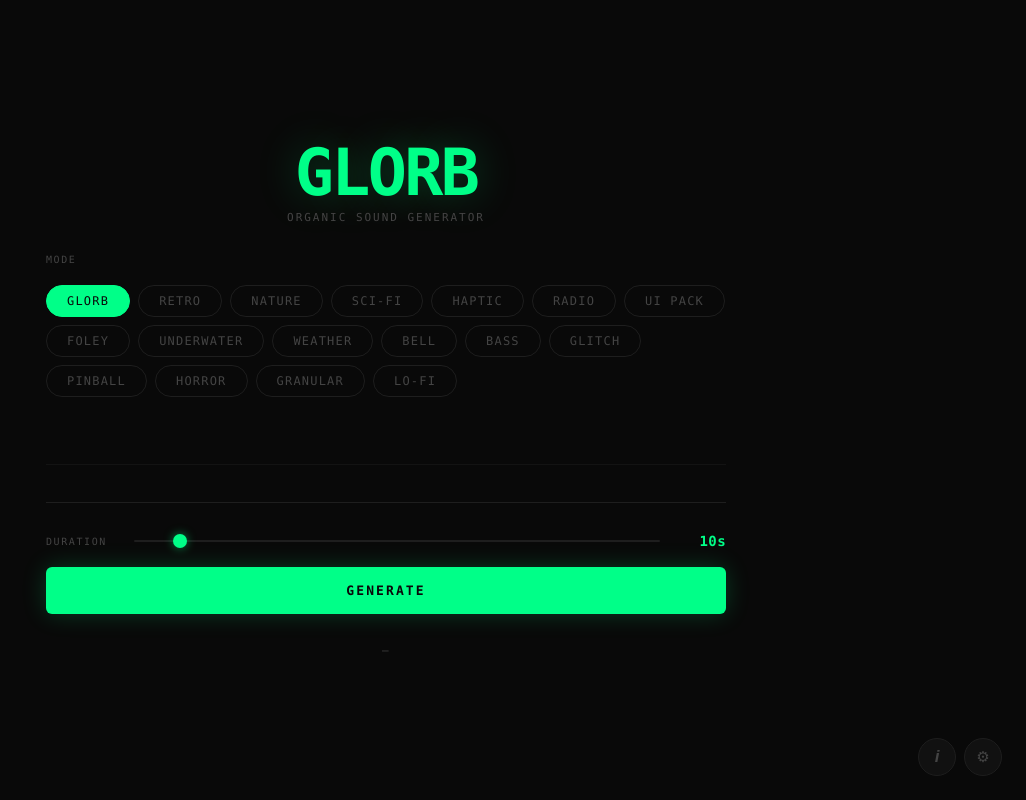
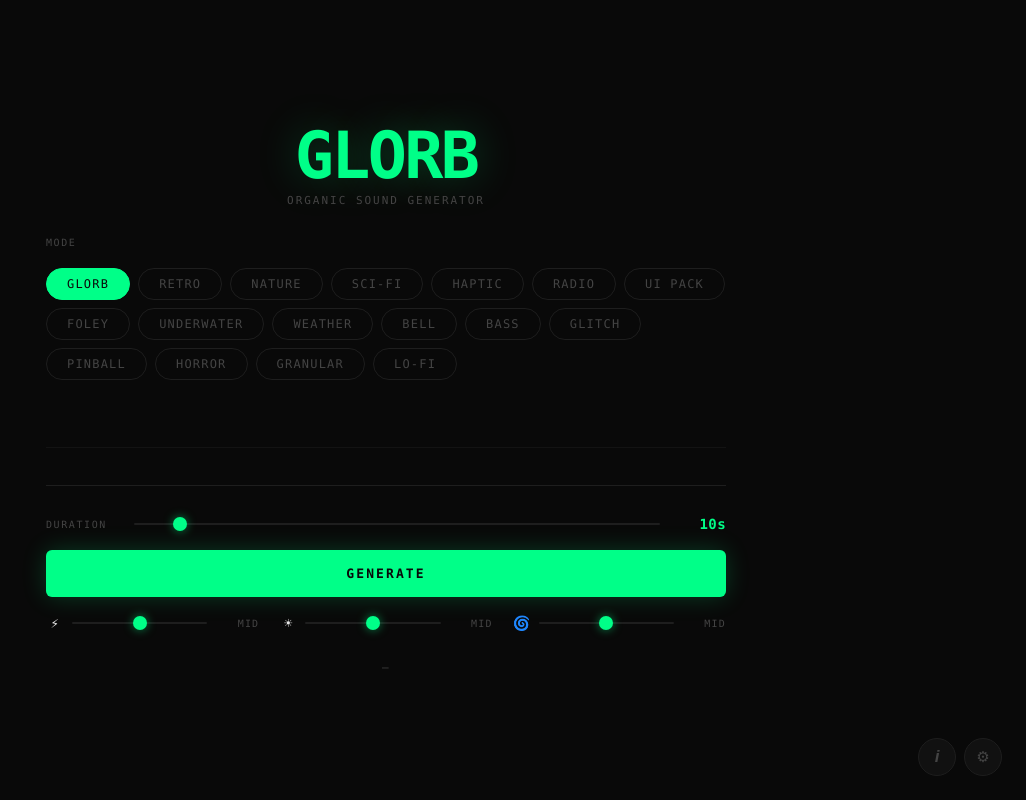
Before and after one commit to bassimatte/glorb, a Flask app: page / in a window 1280 px wide. Shown: the whole page, without its empty margins (254-1280 px from the left). Run offline with Flask 3, Linux system fonts and the light colour scheme.

Commit message:
feat: parameter knobs  Energy, Brightness, Chaos with live preview
Three sliders between Generate row and progress bar:
   Energy  (0=sparse, 100=dense)  controls gap size and blip duration
   Brightness (0=dark, 100=bright)  shifts frequency range up/down
   Chaos (0=ordered, 100=glitchy)  drives wobble depth, saturation, noise

Knobs debounce 600ms then auto-generate a 3s Standard preview.
Hit Generate for full duration at chosen quality.
All three params sent in request body and applied in make_blip() + gap logic.

Co-authored-by: Copilot <223556219+Copilot@users.noreply.github.com>

```diff
--- a/main.py
+++ b/main.py
@@ -30,6 +30,17 @@ QUALITY_PRESETS = {
 }
 
 SAMPLE_RATE = 44100  # may be overridden by --quality preset
+
+# ---------------------------------------------------------------------------
+# Knob parameters (set by server from UI sliders, 0–100 each)
+# ---------------------------------------------------------------------------
+KNOB_ENERGY     = 50   # sparse(0) ↔ dense(100) — gap size & event density
+KNOB_BRIGHTNESS = 50   # dark(0) ↔ bright(100)  — frequency range bias
+KNOB_CHAOS      = 50   # ordered(0) ↔ glitchy(100) — randomness & effect depth
+
+def _knob(val, lo, hi):
+    """Map a 0–100 knob value linearly to [lo, hi]."""
+    return lo + (hi - lo) * (val / 100.0)
 
 
 # ---------------------------------------------------------------------------
@@ -170,31 +181,34 @@ STYLES = ["metallic", "echo", "plain"]
 
 
 def make_blip():
-    """Synthesize a single blip/blop matching the reference characteristics."""
-    # Frequency: 120–1764Hz, weighted toward 600–1000Hz
+    """Synthesize a single blip/blop — shaped by KNOB_ENERGY, KNOB_BRIGHTNESS, KNOB_CHAOS."""
+    # BRIGHTNESS: low → darker frequencies, high → brighter
+    freq_lo = _knob(KNOB_BRIGHTNESS, 80,  400)
+    freq_hi = _knob(KNOB_BRIGHTNESS, 400, 3500)
     freq = random.choices(
-        [random.uniform(120, 400),
-         random.uniform(400, 900),
-         random.uniform(900, 1764)],
+        [random.uniform(freq_lo, freq_lo * 2.5),
+         random.uniform(freq_lo * 2.5, freq_hi * 0.7),
+         random.uniform(freq_hi * 0.7, freq_hi)],
         weights=[1, 3, 2],
     )[0]
 
-    # Duration: 5–95ms (reference mean ~20ms)
-    duration = random.uniform(0.005, 0.095)
-
-    # Pick waveform
+    # ENERGY: low → shorter blips, high → longer blips
+    dur_lo = _knob(KNOB_ENERGY, 0.004, 0.04)
+    dur_hi = _knob(KNOB_ENERGY, 0.02,  0.18)
+    duration = random.uniform(dur_lo, dur_hi)
+
+    # Pick waveform — CHAOS shifts toward more complex waveforms
+    chaos_w = KNOB_CHAOS / 100.0
     waveform_fn = random.choices(
         [sine_wave, fm_metallic, additive_harmonics, chirp],
-        weights=[2, 3, 2, 3],
+        weights=[max(0.3, 2 - chaos_w * 1.5), 3, 2, max(1, 1 + chaos_w * 3)],
     )[0]
 
     signal = waveform_fn(freq, duration)
     signal = apply_envelope(signal)
 
-    # Style: metallic keeps dry signal with harmonics; echo adds tail
     style = random.choices(STYLES, weights=[3, 3, 2])[0]
     if style == "metallic":
-        # Add a subtle ring/metallic layer
         ring_freq = freq * random.choice([1.41, 2.73, 3.14])
         ring = sine_wave(ring_freq, duration)
         ring = apply_envelope(ring)
@@ -204,20 +218,21 @@ def make_blip():
         feedback = random.uniform(0.25, 0.5)
         signal = apply_echo(signal, delay=delay, feedback=feedback)
 
-    # Always add a touch of reverb
     if random.random() < 0.6:
         signal = apply_reverb(signal, decay=random.uniform(0.2, 0.5), num_echoes=random.randint(2, 5))
 
-    # Organic processing chain
-    signal = pitch_wobble(signal, rate_hz=random.uniform(4.0, 10.0), depth=random.uniform(0.001, 0.005))
-    signal = soft_saturate(signal, drive=random.uniform(1.2, 2.5))
-    signal = add_noise(signal, amount=random.uniform(0.002, 0.006))
+    # CHAOS: increases drive, noise, wobble depth
+    wobble_depth  = _knob(KNOB_CHAOS, 0.001, 0.012)
+    drive         = _knob(KNOB_CHAOS, 1.1,   3.5)
+    noise_amount  = _knob(KNOB_CHAOS, 0.001, 0.015)
+    signal = pitch_wobble(signal, rate_hz=random.uniform(4.0, 10.0), depth=wobble_depth)
+    signal = soft_saturate(signal, drive=drive)
+    signal = add_noise(signal, amount=noise_amount)
 
     peak = np.max(np.abs(signal))
     if peak > 0:
         signal = signal / peak * 0.7
 
-    # Stereo widening
     stereo = to_stereo(signal)
     return stereo, style, round(freq)
 
--- a/server.py
+++ b/server.py
@@ -54,6 +54,11 @@ def generate():
     quality  = data.get("quality", "high")
     mode     = data.get("mode", "glorb")
     variant  = data.get("variant", None)   # for nature mode
+
+    # Knob params (0–100, default 50)
+    bb.KNOB_ENERGY     = max(0, min(100, int(data.get("energy",     50))))
+    bb.KNOB_BRIGHTNESS = max(0, min(100, int(data.get("brightness", 50))))
+    bb.KNOB_CHAOS      = max(0, min(100, int(data.get("chaos",      50))))
 
     duration = max(1.0, min(duration, 300.0))
     if quality not in bb.QUALITY_PRESETS:
@@ -177,9 +182,11 @@ def generate():
     # ── Glorb (default) → single WAV ─────────────────────────────
     import random
     parts, total = [], 0.0
+    gap_lo = bb._knob(bb.KNOB_ENERGY, 0.22, 0.003)   # high energy → tiny gaps
+    gap_hi = bb._knob(bb.KNOB_ENERGY, 0.80, 0.06)
     while total < duration:
         signal, _style, _freq = bb.make_blip()
-        gap = random.uniform(0.005, 0.225)
+        gap = random.uniform(gap_lo, gap_hi)
         parts.append(signal)
         parts.append(bb.silence(gap))
         total += len(signal) / bb.SAMPLE_RATE + gap
--- a/templates/index.html
+++ b/templates/index.html
@@ -208,6 +208,43 @@
       font-size: 14px;
       font-weight: 700;
       text-align: right;
+    }
+
+    /* ── Parameter knobs row ─────────────────────────────────────── */
+    .knobs-row {
+      display: flex;
+      align-items: center;
+      gap: 20px;
+      flex-wrap: wrap;
+    }
+    .knob-wrap {
+      display: flex;
+      align-items: center;
+      gap: 8px;
+      flex: 1;
+      min-width: 140px;
+    }
+    .knob-icon {
+      font-size: 14px;
+      width: 18px;
+      text-align: center;
+      flex-shrink: 0;
+    }
+    .knob-slider {
+      flex: 1;
+    }
+    .knob-label {
+      font-size: 10px;
+      color: var(--muted);
+      letter-spacing: .12em;
+      text-transform: uppercase;
+      min-width: 44px;
+      text-align: right;
+      flex-shrink: 0;
+    }
+    /* Preview flash */
+    #btn-generate.previewing {
+      opacity: .6;
     }
 
     /* Quality pills */
@@ -541,6 +578,25 @@
       <button id="btn-download">↓ Save</button>
     </div>
 
+    <!-- Parameter knobs -->
+    <div class="knobs-row" id="knobs-row">
+      <div class="knob-wrap" title="Energy: sparse → dense">
+        <span class="knob-icon">⚡</span>
+        <input type="range" class="knob-slider" id="knob-energy" min="0" max="100" value="50" />
+        <span class="knob-label" id="knob-energy-lbl">Mid</span>
+      </div>
+      <div class="knob-wrap" title="Brightness: dark → bright">
+        <span class="knob-icon">☀</span>
+        <input type="range" class="knob-slider" id="knob-bright" min="0" max="100" value="50" />
+        <span class="knob-label" id="knob-bright-lbl">Mid</span>
+      </div>
+      <div class="knob-wrap" title="Chaos: ordered → glitchy">
+        <span class="knob-icon">🌀</span>
+        <input type="range" class="knob-slider" id="knob-chaos" min="0" max="100" value="50" />
+        <span class="knob-label" id="knob-chaos-lbl">Mid</span>
+      </div>
+    </div>
+
     <div id="gen-progress-wrap"><div id="gen-progress-bar"></div></div>
 
   </div>
@@ -658,6 +714,9 @@
   let selectedMode    = 'glorb';
   let selectedVariant = 'random';
   let selectedDur     = 10;
+  let knobEnergy  = 50;   // 0–100
+  let knobBright  = 50;   // 0–100
+  let knobChaos   = 50;   // 0–100
   let animId      = null;
   let vizAnimId   = null;
   let vizActive   = false;
@@ -725,7 +784,8 @@
   async function coreGenerate(duration, onProgress, onDone, onError) {
     stopPlayback();
     try {
-      const body = { duration, quality: selectedQ, mode: selectedMode };
+      const body = { duration, quality: selectedQ, mode: selectedMode,
+                     energy: knobEnergy, brightness: knobBright, chaos: knobChaos };
       if (selectedMode === 'nature' && selectedVariant !== 'random') body.variant = selectedVariant;
       onProgress?.('generating…');
       const res = await fetch('/generate', {
@@ -924,6 +984,53 @@
   sliderDur.addEventListener('input', () => {
     selectedDur = +sliderDur.value;
     durVal.textContent = selectedDur + 's';
+  });
+
+  /* ── Parameter knobs ─────────────────────────────────────────────── */
+  const knobEnergyEl = document.getElementById('knob-energy');
+  const knobBrightEl = document.getElementById('knob-bright');
+  const knobChaosEl  = document.getElementById('knob-chaos');
+  const knobEnergyLbl = document.getElementById('knob-energy-lbl');
+  const knobBrightLbl = document.getElementById('knob-bright-lbl');
+  const knobChaosLbl  = document.getElementById('knob-chaos-lbl');
+
+  const KNOB_LABELS = v => v < 20 ? 'Min' : v < 40 ? 'Low' : v < 60 ? 'Mid' : v < 80 ? 'High' : 'Max';
+
+  let previewTimer = null;
+  function schedulePreview() {
+    clearTimeout(previewTimer);
+    previewTimer = setTimeout(async () => {
+      if (btnGen.disabled) return;
+      btnGen.classList.add('previewing');
+      setStatus('preview…', 'active');
+      await coreGenerate(3,
+        null,
+        (buf) => {
+          btnGen.classList.remove('previewing');
+          const startedAt = startAudio();
+          startProgressLoop(startedAt);
+          updateAllPlayButtons();
+          setStatus('preview — hit Generate for full clip', 'active');
+        },
+        (err) => { btnGen.classList.remove('previewing'); setStatus('error: ' + err, 'error'); }
+      );
+    }, 600);  // 600ms debounce
+  }
+
+  knobEnergyEl.addEventListener('input', () => {
+    knobEnergy = +knobEnergyEl.value;
+    knobEnergyLbl.textContent = KNOB_LABELS(knobEnergy);
+    schedulePreview();
+  });
+  knobBrightEl.addEventListener('input', () => {
+    knobBright = +knobBrightEl.value;
+    knobBrightLbl.textContent = KNOB_LABELS(knobBright);
+    schedulePreview();
+  });
+  knobChaosEl.addEventListener('input', () => {
+    knobChaos = +knobChaosEl.value;
+    knobChaosLbl.textContent = KNOB_LABELS(knobChaos);
+    schedulePreview();
   });
 
   const modePills = document.querySelectorAll('.mode-pill');
```
